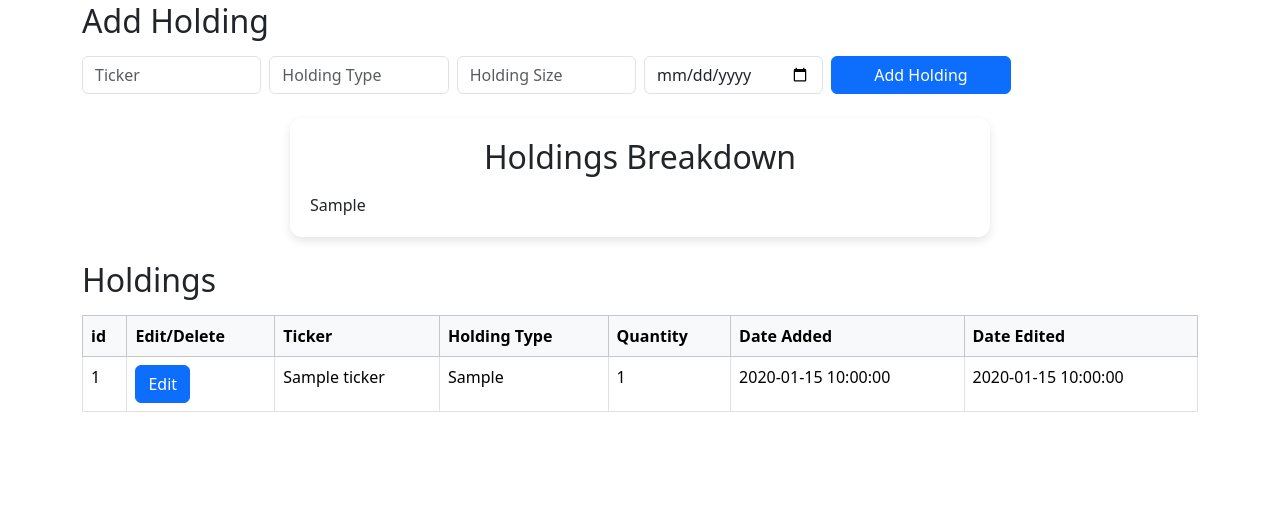
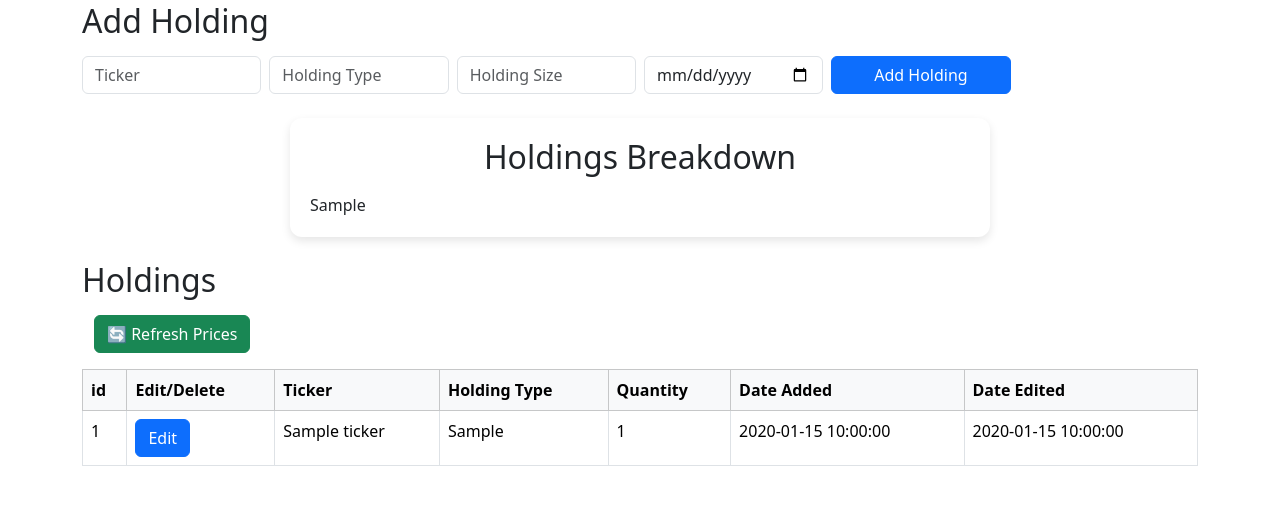
Before and after one commit to Anay12/Stock_Data_Project, a Flask app: template templates/Holdings.html in a window 1280 px wide. Shown: the part 142-647 px from the top of the page. Run offline with Flask 3, Linux system fonts and the light colour scheme; the template is opened without the code that fills it: most values are stand-ins (such as "Sample title", 1, 10 or a date in 2020).

Commit message:
UI for price refresh button

```diff
--- a/templates/Holdings.html
+++ b/templates/Holdings.html
@@ -60,6 +60,16 @@
 
         <!-- table with all holdings -->
         <h2>Holdings</h2>
+        <div class="container">
+            <div class="d-flex justify-content-between align-items-center mb-3">
+                <form method="POST" action="{{ url_for('refresh_prices') }}" style="display: inline;">
+                    <button type="submit" class="btn btn-success">
+                        🔄 Refresh Prices
+                    </button>
+                </form>
+            </div>
+        </div>
+
         <table class="table table-bordered">
             <thead class="table-light">
                 <tr>
```
